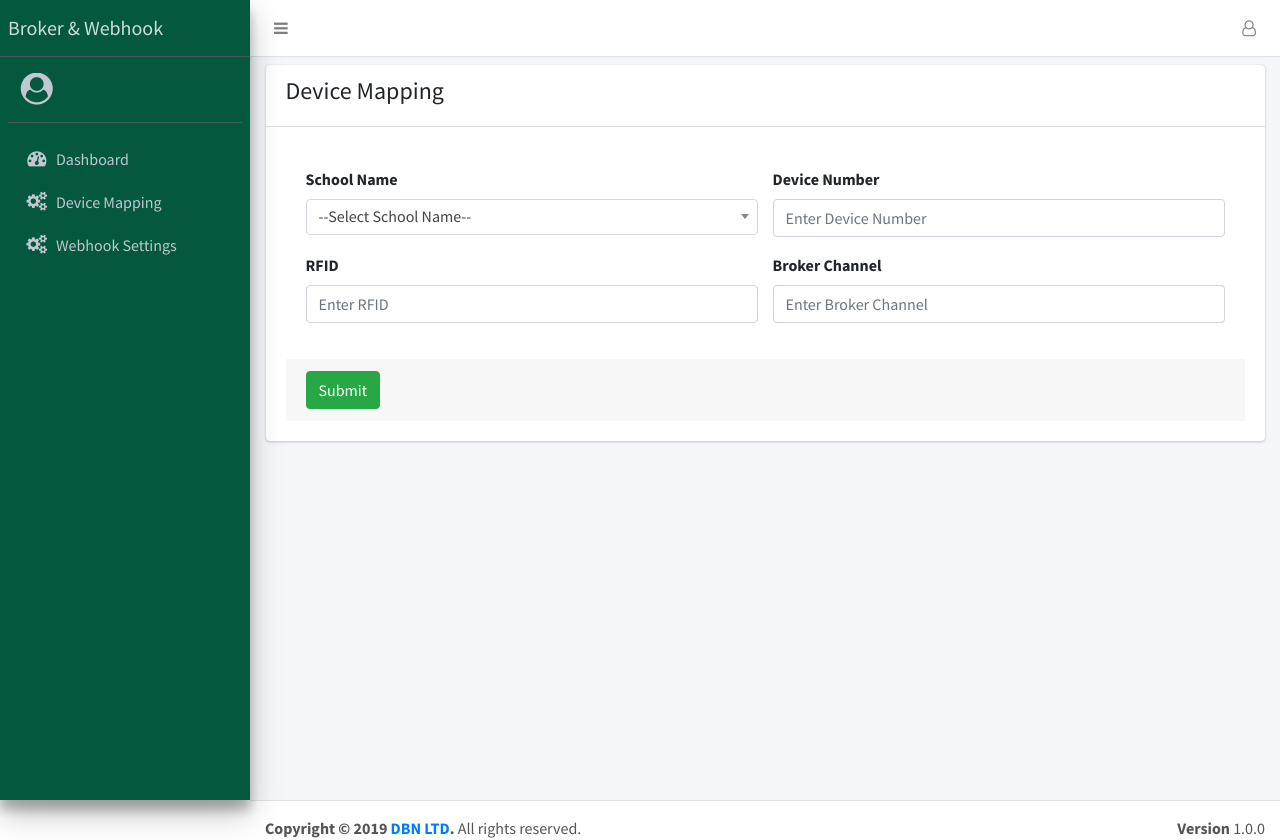
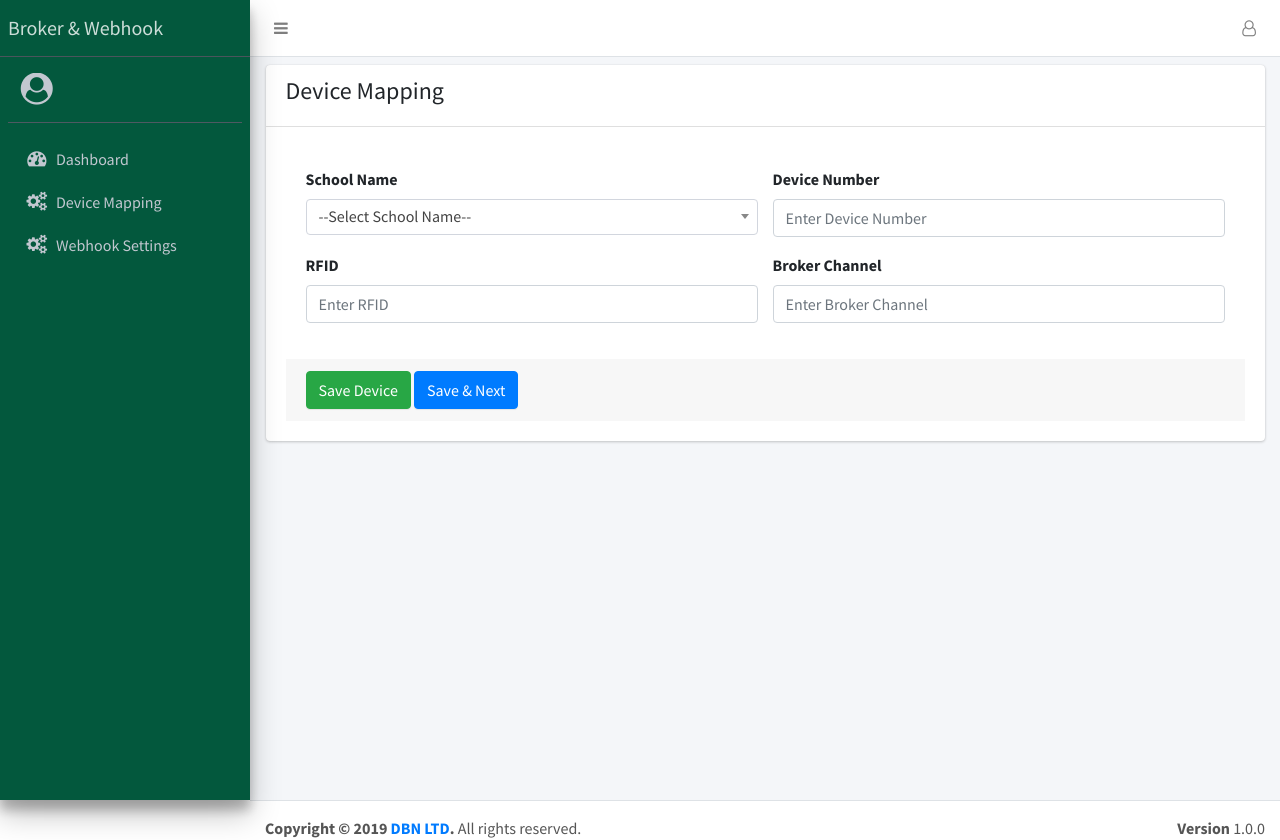
Before and after one commit to tarekmonjur/mqtt, a Flask app: page /mapping/add in a window 1280 px wide. Shown: the top 840 px of the page. Run offline with Flask 2, Linux system fonts and the light colour scheme; data that the repository does not hold is empty; some libraries are stand-ins or nearby versions.

Commit message:
add save & next

```diff
--- a/src/mapping.py
+++ b/src/mapping.py
@@ -63,7 +63,10 @@ def store():
         cursor.execute(sql_query, insert_data)
         db.commit()
         flash('School Device successfully mapped', 'success')
-        return redirect(url_for('/mapping.index'))
+        if input_data['submit'] == 'save':
+            return redirect(url_for('/mapping.index'))
+        else:
+            return redirect(url_for('/mapping.add'))
     except:
         flash('Sorry! Device not mapped. Please try again.', 'error')
         return redirect(url_for('/mapping.add'))
--- a/src/templates/mapping/add.html
+++ b/src/templates/mapping/add.html
@@ -66,7 +66,8 @@
                                     </div>
                                 </div>
                                 <div class="card-footer">
-                                    <button type="submit" name="submit" class="btn btn-success">Submit</button>
+                                    <button type="submit" name="submit" value="save" class="btn btn-success">Save Device</button>
+                                    <button type="submit" name="submit" value="next" class="btn btn-primary">Save & Next</button>
                                 </div>
                             </form>
                         </div>
```
Also changed, not shown: 1 other file.
